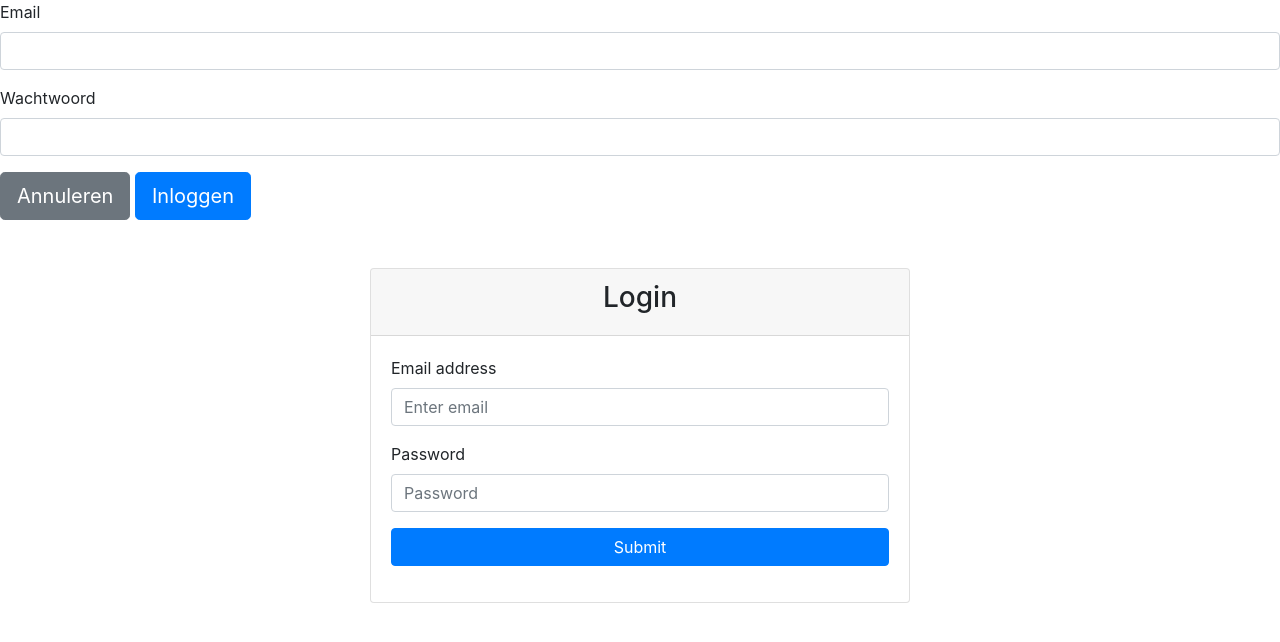
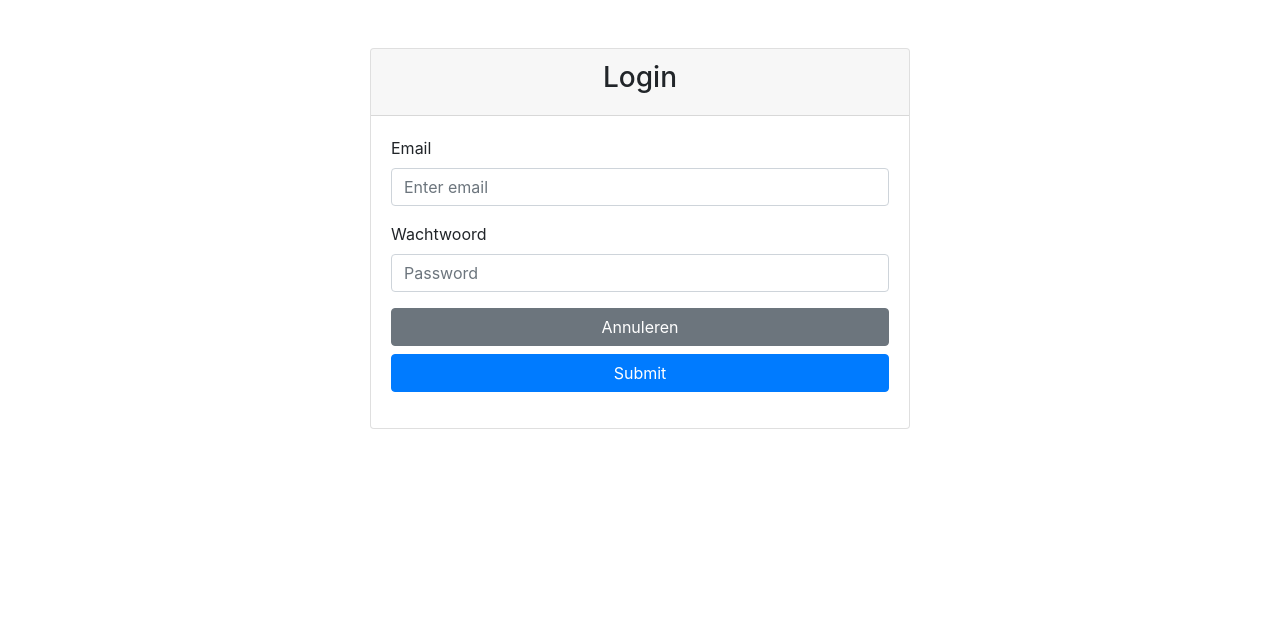
Before and after one commit to david24074/Films-RD, a Flask app: page /login-old in a window 1280 px wide. Shown: the top 642 px of the page. Run offline with Flask 3, Linux system fonts and the light colour scheme; some libraries are stand-ins or nearby versions.

Commit message:
Updated designs

```diff
--- a/src/static/style.css
+++ b/src/static/style.css
@@ -62,7 +62,7 @@ input[type="text"] {
 	max-width: 300px;
 }
 .bg-secondary {
-  background-color: #223E5F !important;
+  background-color: #F5F5F5 !important;
 }
 
 .poster {
--- a/src/templates/film.html
+++ b/src/templates/film.html
@@ -6,7 +6,7 @@
     <title>Film Pagina</title>
     <link rel="stylesheet" href="https://cdnjs.cloudflare.com/ajax/libs/font-awesome/5.15.3/css/all.min.css">
     <link rel="stylesheet" href="https://cdnjs.cloudflare.com/ajax/libs/twitter-bootstrap/5.0.1/css/bootstrap.min.css">
-    <link rel="stylesheet" href="style.css">
+    <link rel="stylesheet" href="../static/st.css">
 </head>
 <body>
     <!-- Navbar -->
--- a/src/templates/index.html
+++ b/src/templates/index.html
@@ -12,11 +12,11 @@
 </head>
 
 <body>
-  <header class="bg-dark text-white py-3">
+  <header class="bg-dark text-white py-2">
     <div class="container">
       <div class="row">
         <div class="col-md-6">
-          <h1 class="mb-0">Nederlandse Films</h1>
+          <h1 class="mb-0">NederFilms</h1>
         </div>
         <div class="col-md-6 d-flex align-items-center justify-content-end">
           <a href="{{ url_for('login') }}" class="btn btn-primary">Sign In</a>
--- a/src/templates/login_old.html
+++ b/src/templates/login_old.html
@@ -10,22 +10,6 @@
 
     <title>Login</title>
   </head>
-  <body>
-    <form class="popup-form" method="POST">
-      {{ form.hidden_tag() }}
-      <div class="mb-3">
-          {{ form.email.label(for='email', class_='form-label') }}
-          {{ form.email(class_='form-control', id='email', value='') }}
-      </div>
-      <div class="mb-3">
-          {{ form.password.label(for='password', class_='form-label') }}
-          {{ form.password(class_='form-control', id='password', value='') }}
-      </div>
-      <div class="d-grid gap-2">
-          <button type="button" class="btn btn-secondary btn-lg" id="cancel-btn">Annuleren</button>
-          {{ form.submit(class_='btn btn-primary btn-lg', id='add-user-btn') }}
-      </div>
-    </form>
     <div class="container">
       <div class="row justify-content-center mt-5">
         <div class="col-md-6">
@@ -34,17 +18,19 @@
               <h3 class="text-center">Login</h3>
             </div>
             <div class="card-body">
-              <form method="POST">
+              <form class="popup-form" method="POST">
+                {{ form.hidden_tag() }}
                 <div class="form-group">
-                  <label for="email">Email address</label>
-                  <input type="email" class="form-control" id="email" name="email" placeholder="Enter email">
+                  {{ form.email.label(for='email', class_='form-label') }}
+                  {{ form.email(class_='form-control', id='email', value='', placeholder='Enter email') }}
                 </div>
                 <div class="form-group">
-                  <label for="password">Password</label>
-                  <input type="password" class="form-control" id="password" name="password" placeholder="Password">
+                  {{ form.password.label(for='password', class_='form-label') }}
+                  {{ form.password(class_='form-control', id='password', value='', placeholder='Password') }}
                 </div>
                 <div class="form-group">
-                  <button type="submit" class="btn btn-primary btn-block">Submit</button>
+                  <button type="button" class="btn btn-secondary btn-block" id="cancel-btn">Annuleren</button>
+                  {{ form.submit(class_='btn btn-primary btn-block', id='add-user-btn', value='Submit') }}
                 </div>
               </form>
             </div>
@@ -53,6 +39,7 @@
       </div>
     </div>
 
+
     <!-- Optional JavaScript -->
     <!-- jQuery first, then Popper.js, then Bootstrap JS -->
     <script src="https://code.jquery.com/jquery-3.3.1.slim.min.js" integrity="sha384-q8i/X+965DzO0rT7abK41JStQIAqVgRVzpbzo5smXKp4YfRvH+8abtTE1Pi6jizo" crossorigin="anonymous"></script>
```
Also changed, not shown: src/templates/login.html (+9 -7 lines).
